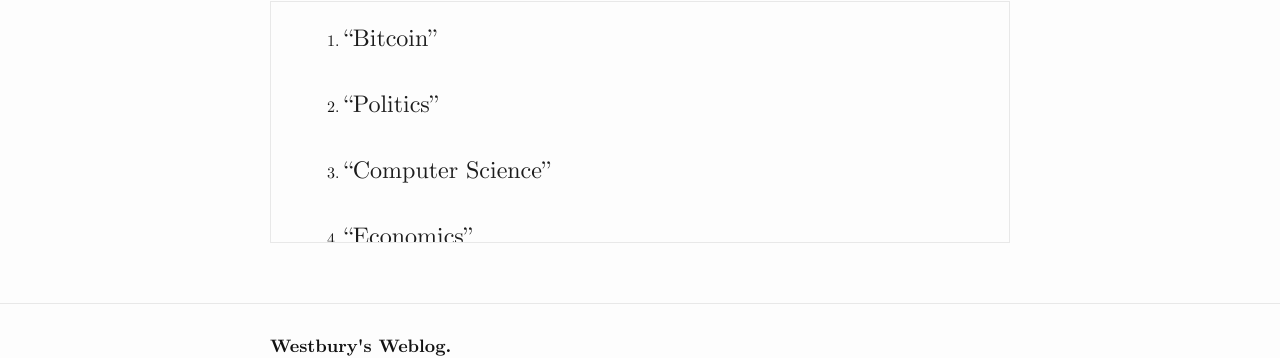
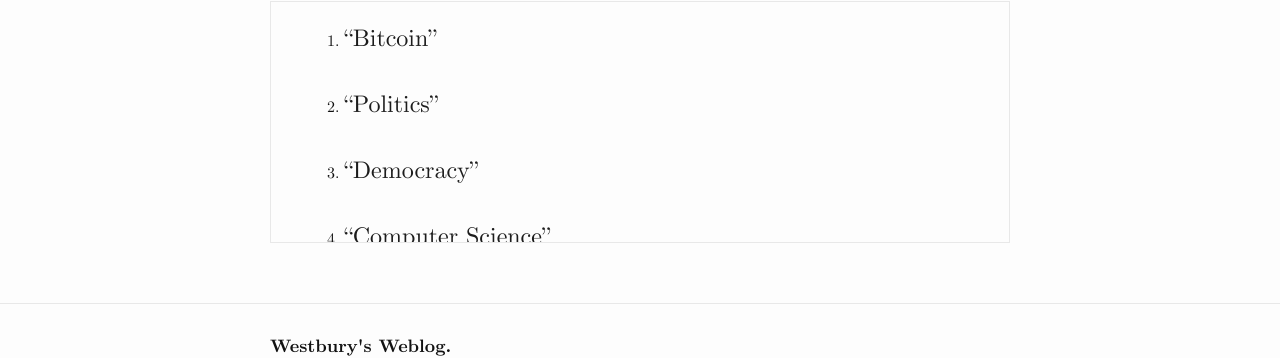
Before and after one commit to cathxrsis/cathxrsis.github.io, a Jekyll site: the page built from archive.html, in a window 1280 px wide. Shown: the part 888-1246 px from the top of the page. Built offline with Jekyll 4.4.1, drawn with Linux system fonts in a browser that asks for light colours.

Commit message:
more wriiten

```diff
--- a/_posts/2015-07-08-bitcoin-democracy.md
+++ b/_posts/2015-07-08-bitcoin-democracy.md
@@ -7,8 +7,8 @@
 tags:
 - Bitcoin
 - Politics
+- Democracy
 - Computer Science
-- Economics
 ---
 
 *This essay is currently being written. Apologies if you thought that I'm organised enough to actually write it :P.*
```
Also changed, not shown: other parts of _posts/2015-07-08-bitcoin-democracy.md (+2 -0 lines), 8 other files.
